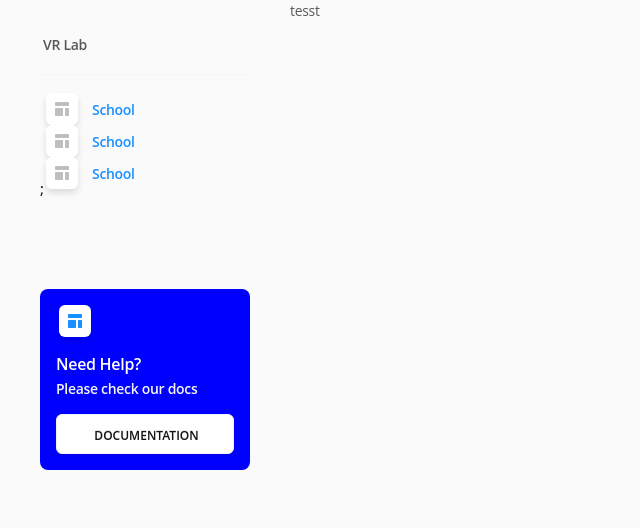
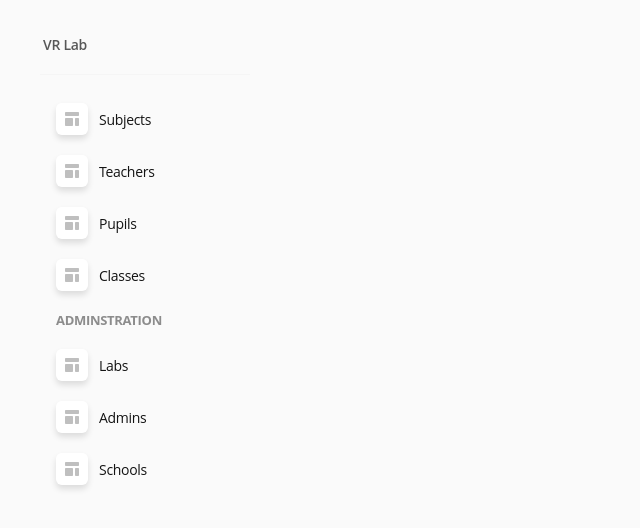
Before and after one commit to hoatuno/local-clever-vrlab, a React (Create React App) app: page / in a window 1280 px wide. Shown: the top 528 px of the page, without its empty margins (0-640 px from the left). Built offline with nearby package versions, Linux system fonts and the light colour scheme.

Commit message:
build sidebar route and header

```diff
--- a/package.json
+++ b/package.json
@@ -12,7 +12,7 @@
     "react-scripts": "^2.1.3",
     "typescript": "^4.8.3",
     "web-vitals": "^2.1.4",
-    "react-router-dom": "^6.0.0",
+    "react-router-dom": "5.2.0",
     "antd": "^4.16.6"
   },
   "scripts": {
--- a/src/App.js
+++ b/src/App.js
@@ -1,16 +1,30 @@
 import React from "react";
+import { Switch, Route, Redirect } from "react-router-dom";
 
 import "antd/dist/antd.css";
 import "./assets/styles/main.css";
 import "./assets/styles/responsive.css";
-import SideBar from "./components/SideBar";
 import Main from "./components/layout/Main";
+const demo = () => {
+  return <div>test</div>;
+};
 function App() {
   return (
     <div className="App">
-      <Main>
-        <div>tesst</div>
-      </Main>
+      <Switch>
+        {/* <Route path="/sign-up" exact component={SignUp} /> */}
+        {/* <Route path="/sign-in" exact component={SignIn} /> */}
+        <Main>
+          <Route exact path="/schools" component={demo} />
+          <Route exact path="/classes" component={demo} />
+          <Route exact path="/teachers" component={demo} />
+          <Route exact path="/subjects" component={demo} />
+          <Route exact path="/labs" component={demo} />
+          <Route exact path="/admins" component={demo} />
+          {/* <Route exact path="/profile" component={demo} /> */}
+          {/* <Redirect from="*" to="/dashboard" /> */}
+        </Main>
+      </Switch>
     </div>
   );
 }
--- a/src/components/MenuItem.js
+++ /dev/null
@@ -1,13 +0,0 @@
-import React from "react";
-import { Menu } from "antd";
-import { NavLink } from "react-router-dom";
-const MenuItem = ({ content, icon }) => {
-  return (
-    <Menu.Item>
-      <span className="icon">{icon}</span>
-      <span className="label">{content}</span>
-    </Menu.Item>
-  );
-};
-
-export default MenuItem;
--- a/src/components/SideBar.js
+++ /dev/null
@@ -1,41 +0,0 @@
-import { Menu, Button } from "antd";
-import React from "react";
-import MenuItem from "./MenuItem";
-import { MENU } from "../constants/Menu";
-import { SCHOOLICON } from "../assets/icons/menuIcon";
-
-const color = "blue";
-const SideBar = () => {
-  return (
-    <div className="brand">
-      {/* <img src={logo} alt="" /> */}
-      <span>VR Lab</span>
-      <hr />
-      <Menu theme="light" mode="inline">
-        {MENU.map((e, idx) => {
-          console.log(e);
-          return <MenuItem key={idx} content={e.content} icon={e.icon} />;
-        })}
-        ;
-      </Menu>
-      <div className="aside-footer">
-        <div
-          className="footer-box"
-          style={{
-            background: color,
-          }}
-        >
-          <span className="icon" style={{ color }}>
-            {SCHOOLICON}
-          </span>
-          <h6>Need Help?</h6>
-          <p>Please check our docs</p>
-          <Button type="primary" className="ant-btn-sm ant-btn-block">
-            DOCUMENTATION
-          </Button>
-        </div>
-      </div>
-    </div>
-  );
-};
-export default SideBar;
--- /dev/null
+++ b/src/components/layout/Header.js
@@ -0,0 +1,42 @@
+import React from "react";
+import { useLocation } from "react-router-dom";
+import {
+  Row,
+  Col,
+  Breadcrumb,
+  // Badge,
+  // Dropdown,
+  // Button,
+  // List,
+  // Avatar,
+  // Input,
+  // Drawer,
+  // Typography,
+  // Switch,
+} from "antd";
+function Header() {
+  let { pathname } = useLocation();
+  pathname = pathname.replace("/", "");
+  return (
+    <>
+      <Row gutter={[24, 0]}>
+        <Col span={24} md={6}>
+          {/* <Breadcrumb>
+            <Breadcrumb.Item style={{ textTransform: "capitalize" }}>
+              {pathname}
+            </Breadcrumb.Item>
+          </Breadcrumb> */}
+          <div className="ant-page-header-heading">
+            <span
+              className="ant-page-header-heading-title"
+              style={{ textTransform: "capitalize" }}
+            >
+              {pathname}
+            </span>
+          </div>
+        </Col>
+      </Row>
+    </>
+  );
+}
+export default Header;
--- a/src/components/layout/Main.js
+++ b/src/components/layout/Main.js
@@ -1,58 +1,29 @@
 import React from "react";
-import { useState, useEffect } from "react";
+import { useState } from "react";
 import { Layout, Drawer } from "antd";
-import SideBar from "../SideBar";
+import SideBar from "../menu/SideBar";
+import Header from "./Header";
 
 const { Header: AntHeader, Content, Sider } = Layout;
-
 function Main({ children }) {
-  const [visible, setVisible] = useState(false);
-  const [placement, setPlacement] = useState("right");
-  const [sidenavColor, setSidenavColor] = useState("#1890ff");
-  const [sidenavType, setSidenavType] = useState("transparent");
-  const [fixed, setFixed] = useState(false);
-
-  const pathname = "profile";
-
-  useEffect(() => {
-    if (pathname === "rtl") {
-      setPlacement("left");
-    } else {
-      setPlacement("right");
-    }
-  }, [pathname]);
-
   return (
-    <Layout
-      className={`layout-dashboard ${
-        pathname === "profile" ? "layout-profile" : ""
-      } ${pathname === "rtl" ? "layout-dashboard-rtl" : ""}`}
-    >
+    <Layout className="layout-dashboard">
       <Drawer
         title={false}
-        placement={placement === "right" ? "left" : "right"}
+        placement="left"
         closable={false}
-        onClose={() => setVisible(false)}
-        visible={visible}
-        key={placement === "right" ? "left" : "right"}
+        open={false}
+        key="right"
         width={250}
-        className={`drawer-sidebar ${
-          pathname === "rtl" ? "drawer-sidebar-rtl" : ""
-        } `}
+        className="drawer-sidebar"
       >
-        <Layout
-          className={`layout-dashboard ${
-            pathname === "rtl" ? "layout-dashboard-rtl" : ""
-          }`}
-        >
+        <Layout className="layout-dashboard">
           <Sider
             trigger={null}
             width={250}
             theme="light"
-            className={`sider-primary ant-layout-sider-primary ${
-              sidenavType === "#fff" ? "active-route" : ""
-            }`}
-            style={{ background: sidenavType }}
+            className="sider-primary ant-layout-sider-primary "
+            style={{ background: "transparent" }}
           >
             <SideBar />
           </Sider>
@@ -61,45 +32,18 @@ function Main({ children }) {
       <Sider
         breakpoint="lg"
         collapsedWidth="0"
-        onCollapse={(collapsed, type) => {
-          console.log(collapsed, type);
-        }}
         trigger={null}
         width={250}
         theme="light"
-        className={`sider-primary ant-layout-sider-primary ${
-          sidenavType === "#fff" ? "active-route" : ""
-        }`}
-        style={{ background: sidenavType }}
+        className="sider-primary ant-layout-sider-primary "
+        style={{ background: "transparent" }}
       >
         <SideBar />
       </Sider>
       <Layout>
-        {/* {fixed ? (
-          <Affix>
-            <AntHeader className={`${fixed ? "ant-header-fixed" : ""}`}>
-              <Header
-                onPress={openDrawer}
-                name={pathname}
-                subName={pathname}
-                handleSidenavColor={handleSidenavColor}
-                handleSidenavType={handleSidenavType}
-                handleFixedNavbar={handleFixedNavbar}
-              />
-            </AntHeader>
-          </Affix>
-        ) : (
-          <AntHeader className={`${fixed ? "ant-header-fixed" : ""}`}>
-            <Header
-              onPress={openDrawer}
-              name={pathname}
-              subName={pathname}
-              handleSidenavColor={handleSidenavColor}
-              handleSidenavType={handleSidenavType}
-              handleFixedNavbar={handleFixedNavbar}
-            />
-          </AntHeader>
-        )} */}
+        <AntHeader className="ant-header-fixed">
+          <Header />
+        </AntHeader>
         <Content className="content-ant">{children}</Content>
         {/* <Footer /> */}
       </Layout>
--- /dev/null
+++ b/src/components/menu/MenuItem.js
@@ -0,0 +1,27 @@
+import React from "react";
+import { Menu } from "antd";
+import { NavLink, useLocation } from "react-router-dom";
+import { APPCOLOR } from "../../constants/Menu";
+const MenuItem = ({ content, icon, path }) => {
+  const { pathname } = useLocation();
+  const page = pathname.replace("/", "");
+  const { Item } = Menu;
+
+  return (
+    <Item>
+      <NavLink to={path}>
+        <span
+          className="icon"
+          style={{
+            background: page === path ? APPCOLOR : "",
+          }}
+        >
+          {icon}
+        </span>
+        <span className="label">{content}</span>
+      </NavLink>
+    </Item>
+  );
+};
+
+export default MenuItem;
--- /dev/null
+++ b/src/components/menu/SideBar.js
@@ -0,0 +1,42 @@
+import { Menu, Button } from "antd";
+import React from "react";
+import MenuItem from "./MenuItem";
+import { ADMINSTRATORMENU, MENU } from "../../constants/Menu";
+
+const SideBar = () => {
+  return (
+    <>
+      <div className="brand">
+        {/* <img src={logo} alt="" /> */}
+        <span>VR Lab</span>
+      </div>
+      <hr />
+      <Menu theme="light" mode="inline">
+        {MENU.map((e) => {
+          return (
+            <MenuItem
+              key={e.key}
+              content={e.label}
+              icon={e.icon}
+              path={e.path}
+            />
+          );
+        })}
+        <Menu.Item key="admin" className="menu-item-header">
+          Adminstration
+        </Menu.Item>
+        {ADMINSTRATORMENU.map((e, idx) => {
+          return (
+            <MenuItem
+              key={e.key}
+              content={e.label}
+              icon={e.icon}
+              path={e.path}
+            />
+          );
+        })}
+      </Menu>
+    </>
+  );
+};
+export default SideBar;
--- a/src/constants/Menu.js
+++ b/src/constants/Menu.js
@@ -1,15 +1,51 @@
 import { SCHOOLICON } from "../assets/icons/menuIcon";
-export const MENU = [
+const MENU = [
   {
-    content: "School",
+    label: "Subjects",
     icon: SCHOOLICON,
+    path: "/subjects",
+    key: "subjects",
   },
   {
-    content: "School",
+    label: "Teachers",
     icon: SCHOOLICON,
+    path: "/teachers",
+    key: "teachers",
   },
   {
-    content: "School",
+    label: "Pupils",
     icon: SCHOOLICON,
+    path: "/pupils",
+    key: "pupils",
+  },
+  {
+    label: "Classes",
+    icon: SCHOOLICON,
+    path: "/classes",
+    key: "classes",
   },
 ];
+const ADMINSTRATORMENU = [
+  {
+    label: "Labs",
+    icon: SCHOOLICON,
+    path: "/labs",
+    key: "labs",
+  },
+  {
+    label: "Admins",
+    icon: SCHOOLICON,
+    path: "/admins",
+    key: "admins",
+  },
+  {
+    label: "Schools",
+    icon: SCHOOLICON,
+    path: "/schools",
+    key: "schools",
+  },
+];
+
+const APPCOLOR = "#1890ff";
+
+export { MENU, ADMINSTRATORMENU, APPCOLOR };
--- a/src/index.js
+++ b/src/index.js
@@ -1,10 +1,11 @@
 import React from "react";
 import ReactDOM from "react-dom/client";
+import { BrowserRouter } from "react-router-dom";
 import App from "./App";
 
 const root = ReactDOM.createRoot(document.getElementById("root"));
 root.render(
-  <React.StrictMode>
+  <BrowserRouter>
     <App />
-  </React.StrictMode>
+  </BrowserRouter>
 );
```
Also changed, not shown: 1 other file (tests, documents, lock files or other folders).
